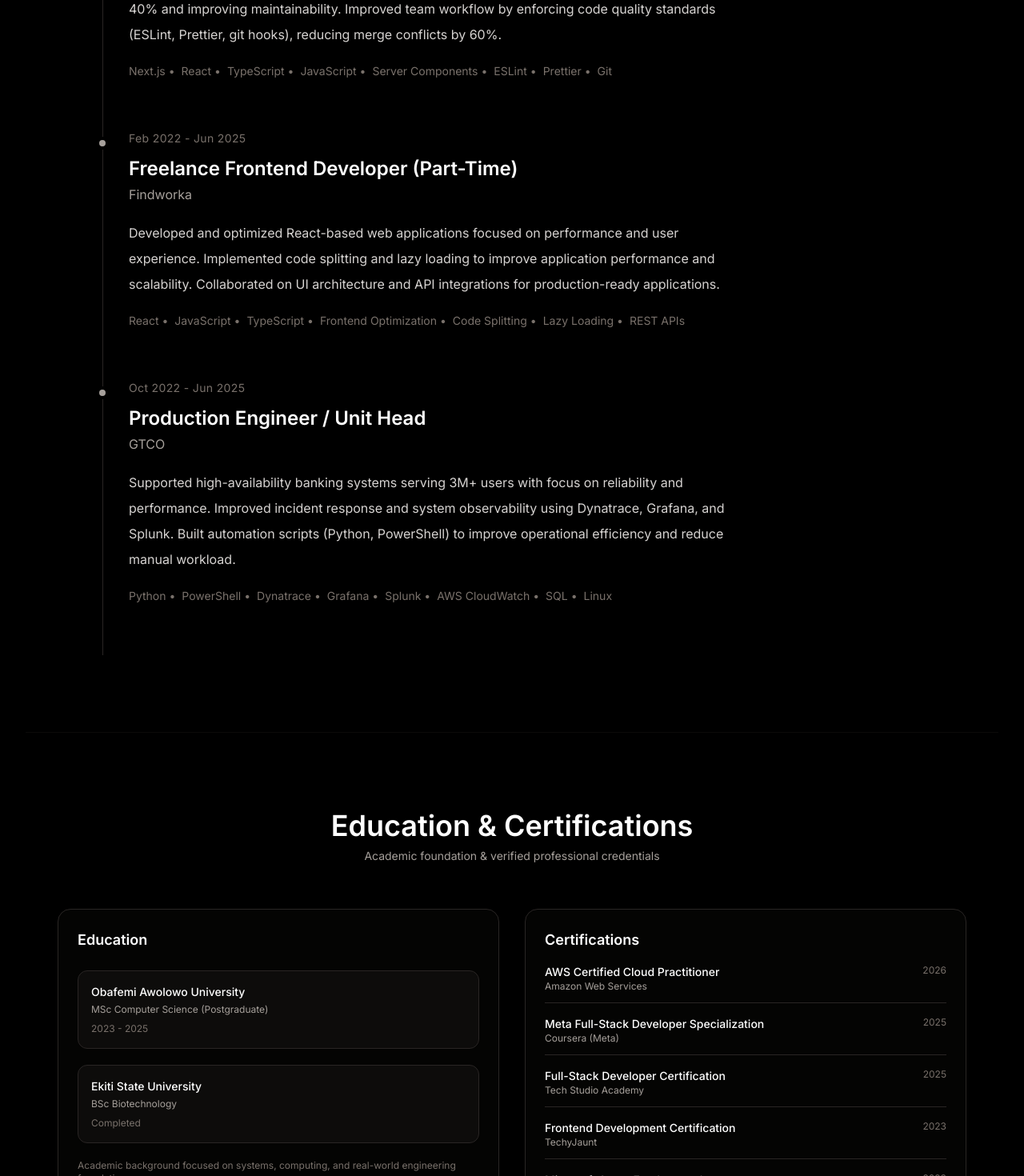
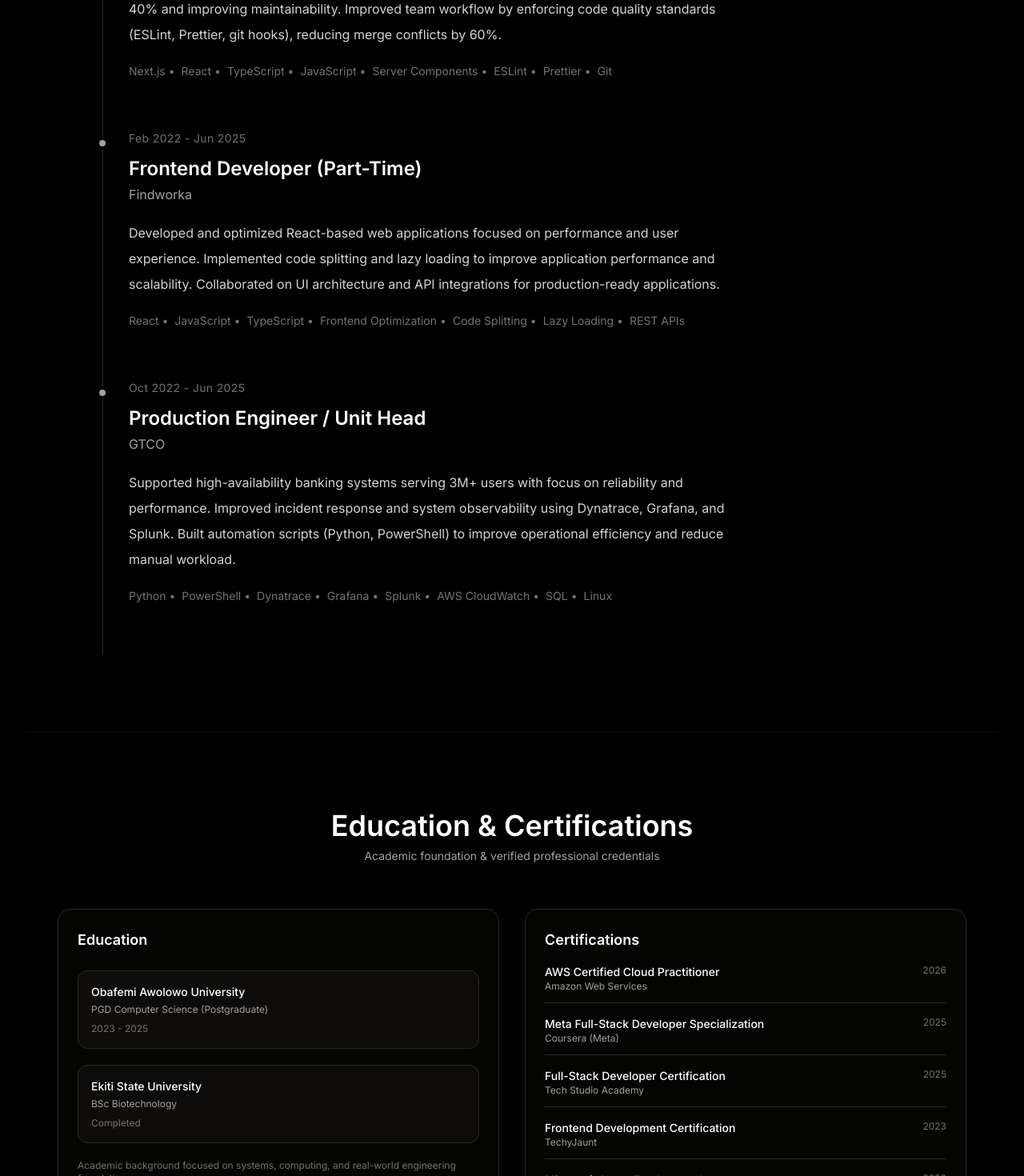
Before and after one commit to calebtolorunleke/caleb-devspace, a React (Vite) app: page / in a window 1280 px wide. Shown: the part 3558-5028 px from the top of the page at 80% size. Built offline with nearby package versions, Linux system fonts and the light colour scheme.

Commit message:
Fix UI issues and enhance portfolio project layout

```diff
--- a/src/components/Educerts.jsx
+++ b/src/components/Educerts.jsx
@@ -3,7 +3,7 @@ import { motion } from "framer-motion";
 const education = [
   {
     school: "Obafemi Awolowo University",
-    degree: "MSc Computer Science (Postgraduate)",
+    degree: "PGD Computer Science (Postgraduate)",
     period: "2023 - 2025",
   },
   {
@@ -101,7 +101,7 @@ const Educerts = () => {
           </p>
         </motion.div>
 
-        {/* RIGHT — CERTIFICATIONS (your clean Stripe-style list) */}
+        {/* RIGHT — CERTIFICATIONS */}
         <motion.div
           initial={{ opacity: 0, x: 40 }}
           whileInView={{ opacity: 1, x: 0 }}
--- a/src/constants/index.js
+++ b/src/constants/index.js
@@ -54,7 +54,7 @@ Improved team workflow by enforcing code quality standards (ESLint, Prettier, gi
 
   {
     year: "Feb 2022 - Jun 2025",
-    role: "Freelance Frontend Developer (Part-Time)",
+    role: "Frontend Developer (Part-Time)",
     company: "Findworka",
     description: `
 Developed and optimized React-based web applications focused on performance and user experience.
```
